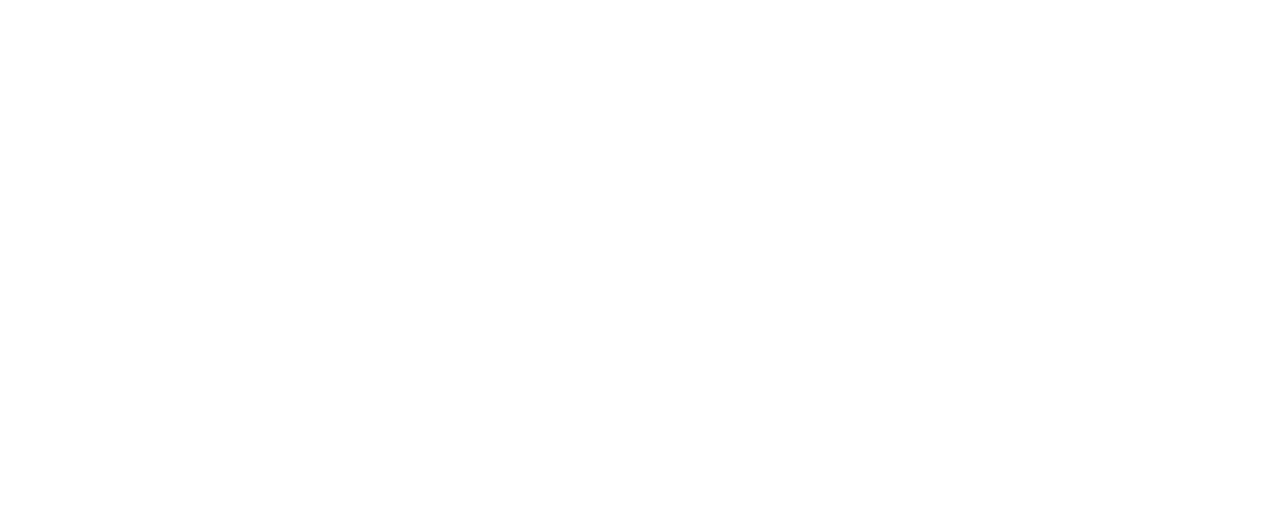
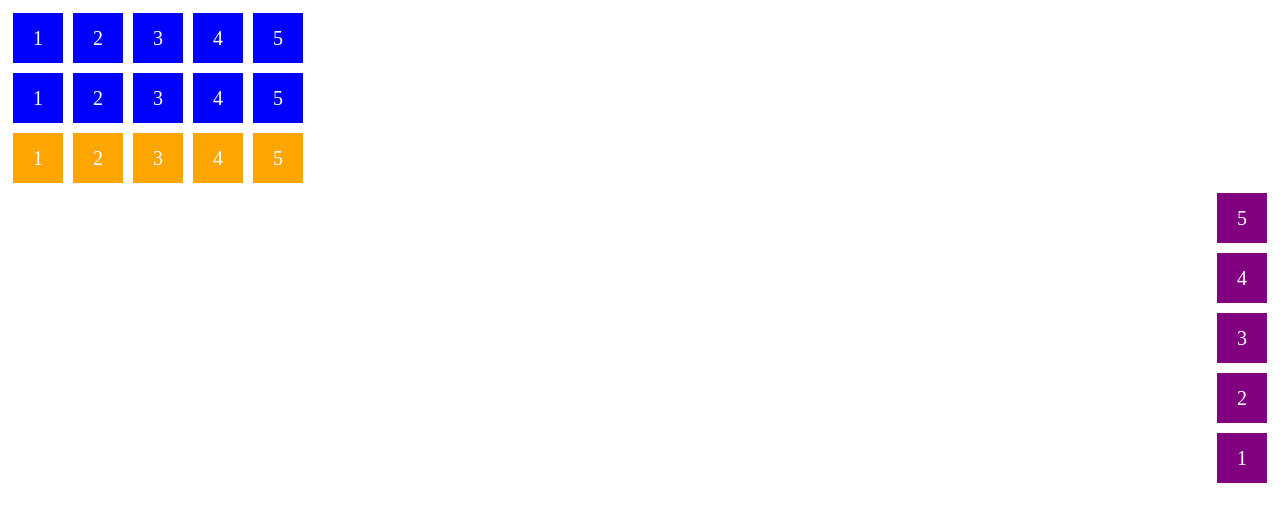
Before and after one commit to Nivadinho/desafio-de-projeto-github, a plain HTML site: page Exercícios/flexbox/flex-direction.html in a window 1280 px wide. Drawn offline with Linux system fonts and the light colour scheme.

Commit message:
Update flex-direction.html

```diff
--- a/Exercícios/flexbox/flex-direction.html
+++ b/Exercícios/flexbox/flex-direction.html
@@ -4,9 +4,90 @@
     <meta charset="UTF-8">
     <meta http-equiv="X-UA-Compatible" content="IE=edge">
     <meta name="viewport" content="width=device-width, initial-scale=1.0">
-    <title>Document</title>
+    <title>Fundamentos - flex direction</title>
+
+    <style>
+        .flex-container{
+            margin: 0;
+            padding: 0;
+            display: flex;
+            list-style: none;
+            max-width: 500px;
+        }
+
+        .flex-item{
+            background: blue;
+            height: 50px;
+            width: 50px;
+            line-height: 50px;
+            font-size: 20px;
+            color: white;
+            text-align: center;
+            margin: 5px;
+        }
+
+        .row{
+            flex-direction: row;
+        }
+
+        .row reverse{
+            flex-direction: row-reverse;
+        }
+
+        .row reverse li{
+            background-color: red
+        }
+
+        column{
+            float: left;
+            flex-direction: column;
+        }
+        .column li{
+            background: orange;
+        }
+
+        .column-reverse{
+            float: right;
+            flex-direction: column-reverse;
+        }
+
+        .column-reverse li{
+            background: purple;
+        }
+    </style>
 </head>
 <body>
+    <ul class="flex-container row">
+        <li class="flex-item">1</li>
+        <li class="flex-item">2</li>
+        <li class="flex-item">3</li>
+        <li class="flex-item">4</li>
+        <li class="flex-item">5</li>
+    </ul>
 
+    <ul class="flex-container row-reverse">
+        <li class="flex-item">1</li>
+        <li class="flex-item">2</li>
+        <li class="flex-item">3</li>
+        <li class="flex-item">4</li>
+        <li class="flex-item">5</li>
+    </ul>
+
+
+    <ul class="flex-container column">
+        <li class="flex-item">1</li>
+        <li class="flex-item">2</li>
+        <li class="flex-item">3</li>
+        <li class="flex-item">4</li>
+        <li class="flex-item">5</li>
+    </ul>
+
+    <ul class="flex-container column-reverse">
+        <li class="flex-item">1</li>
+        <li class="flex-item">2</li>
+        <li class="flex-item">3</li>
+        <li class="flex-item">4</li>
+        <li class="flex-item">5</li>
+    </ul>
 </body>
 </html>
```
